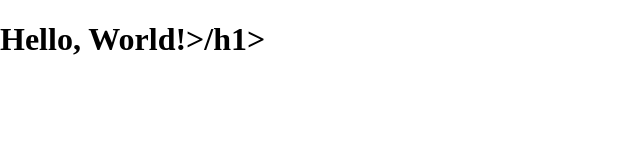
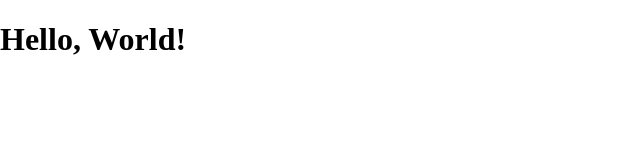
Before and after one commit to PMatteis5000/template-test, a plain HTML site: page index.html in a window 1280 px wide. Shown: the whole page, without its empty margins (0-640 px from the left). Drawn offline with Linux system fonts and the light colour scheme.

Commit message:
hello world

```diff
--- a/index.html
+++ b/index.html
@@ -14,7 +14,7 @@
 </head>
 
 <body>
-  <h1>Hello, World!>/h1></h1>
+  <h1>Hello, World!</h1>
   <!-- just an icon for testing
   <i class="fa-solid fa-wand-magic-sparkles"></i> -->
 
```
